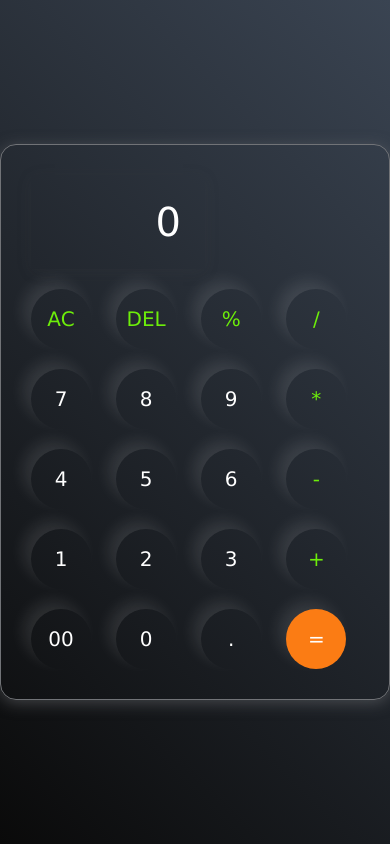
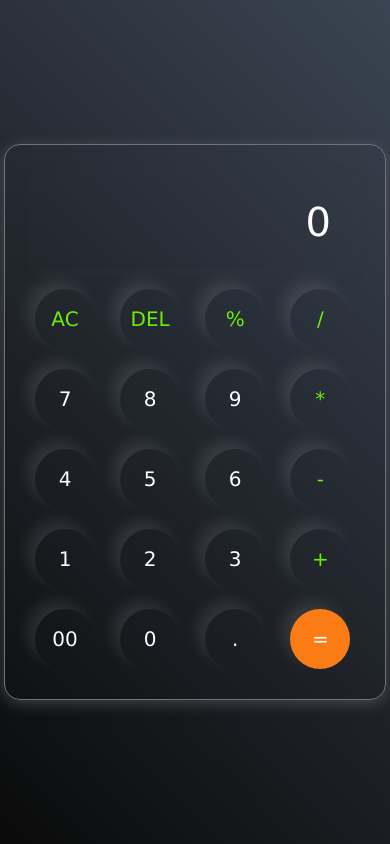
Before and after one commit to Joshuajam88/My-calculator, a plain HTML site: page index.html in a window 390 px wide. Drawn offline with Linux system fonts and the light colour scheme.

Commit message:
My first calculator project but not responsive

```diff
--- a/calculator.css
+++ b/calculator.css
@@ -55,9 +55,3 @@ button{
 .operator{
     color: #6dee0a;
 }
-
-@media only screen and (max-width: 620px){
-    input{
-        width: 50%;
-    }
-}
```
Also changed, not shown: index.html (+0 -4 lines).
